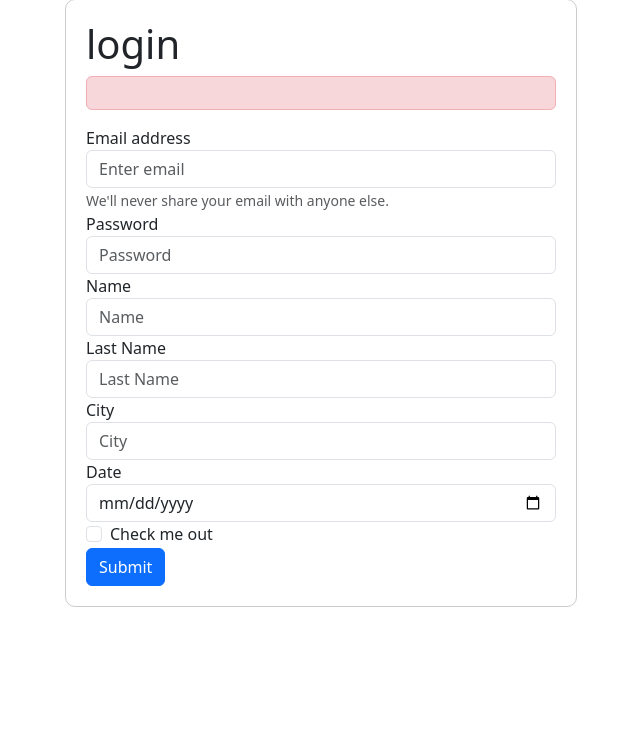
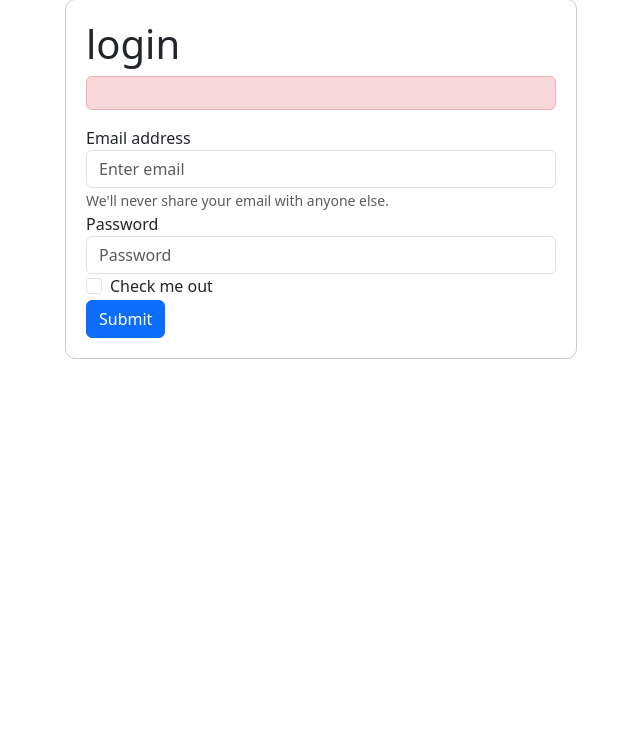
Before and after one commit to EffyDoe21/Registro-de-usuario, a Flask app: page / in a window 1280 px wide. Shown: the part 129-864 px from the top of the page, without its empty margins (319-959 px from the left). After the commit the page ends 488 px from the top, so only its background shows below. Run offline with Flask 3, Linux system fonts and the light colour scheme; some libraries are stand-ins or nearby versions.

Commit message:
Actualización de Registro a Usuario

```diff
--- a/app.py
+++ b/app.py
@@ -10,10 +10,10 @@
 mysql = MySQL(app)
 
 # Función para verificar las credenciales del usuario y otros datos
-def verificar_credenciales(correo, password, name, lastname, date, city):
+def verificar_credenciales(correo, password):
     cur = mysql.connection.cursor()
-    cur.execute('SELECT * FROM usuarios WHERE correo = %s AND password = %s AND name = %s AND lastname = %s AND date = %s AND city = %s',
-                (correo, password, name, lastname, date, city))
+    cur.execute('SELECT * FROM usuarios WHERE correo = %s AND password = %s',
+                (correo, password))
     account = cur.fetchone()
     cur.close()
     return account
@@ -34,13 +34,10 @@
     if request.method == 'POST':
         correo = request.form.get('txtCorreo')
         password = request.form.get('txtPassword')
-        name = request.form.get('txtName')
-        lastname = request.form.get('txtLastName')
-        city = request.form.get('txtCity')
-        date = request.form.get('txtDate')
+
 
         # Verificar las credenciales del usuario y otros datos
-        account = verificar_credenciales(correo, password, name, lastname, date, city)
+        account = verificar_credenciales(correo, password)
 
         if account:
             # Si las credenciales son correctas, iniciar sesión y redirigir al panel de administración
--- a/template/index.html
+++ b/template/index.html
@@ -39,25 +39,6 @@
             <input type="password" class="form-control" id="exampleInputPassword1" placeholder="Password" name="txtPassword">
         </div>
 
-        <div class="form-group">
-            <label for="exampleInputName">Name</label>
-            <input type="text" class="form-control" id="exampleInputName" placeholder="Name" name="txtName">
-        </div>
-
-        <div class="form-group">
-            <label for="exampleInputLastName">Last Name</label>
-            <input type="text" class="form-control" id="exampleInputLastName" placeholder="Last Name" name="txtLastName">
-        </div>
-
-        <div class="form-group">
-            <label for="exampleInputCity">City</label>
-            <input type="text" class="form-control" id="exampleInputCity" placeholder="City" name="txtCity">
-        </div>
-
-        <div class="form-group">
-            <label for="exampleInputDate">Date</label>
-            <input type="date" class="form-control" id="exampleInputDate" name="txtDate">
-        </div>
 
         <div class="form-check">
             <input type="checkbox" class="form-check-input" id="exampleCheck1">
```
